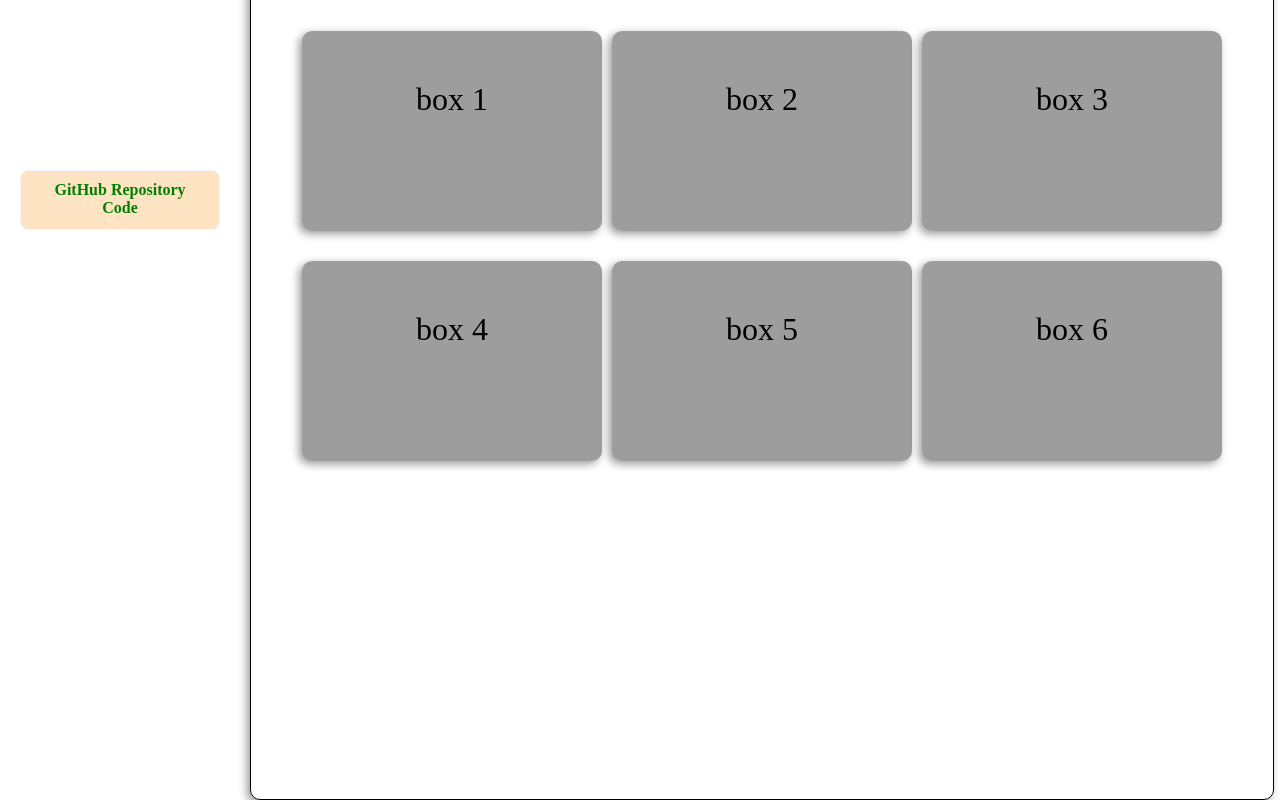
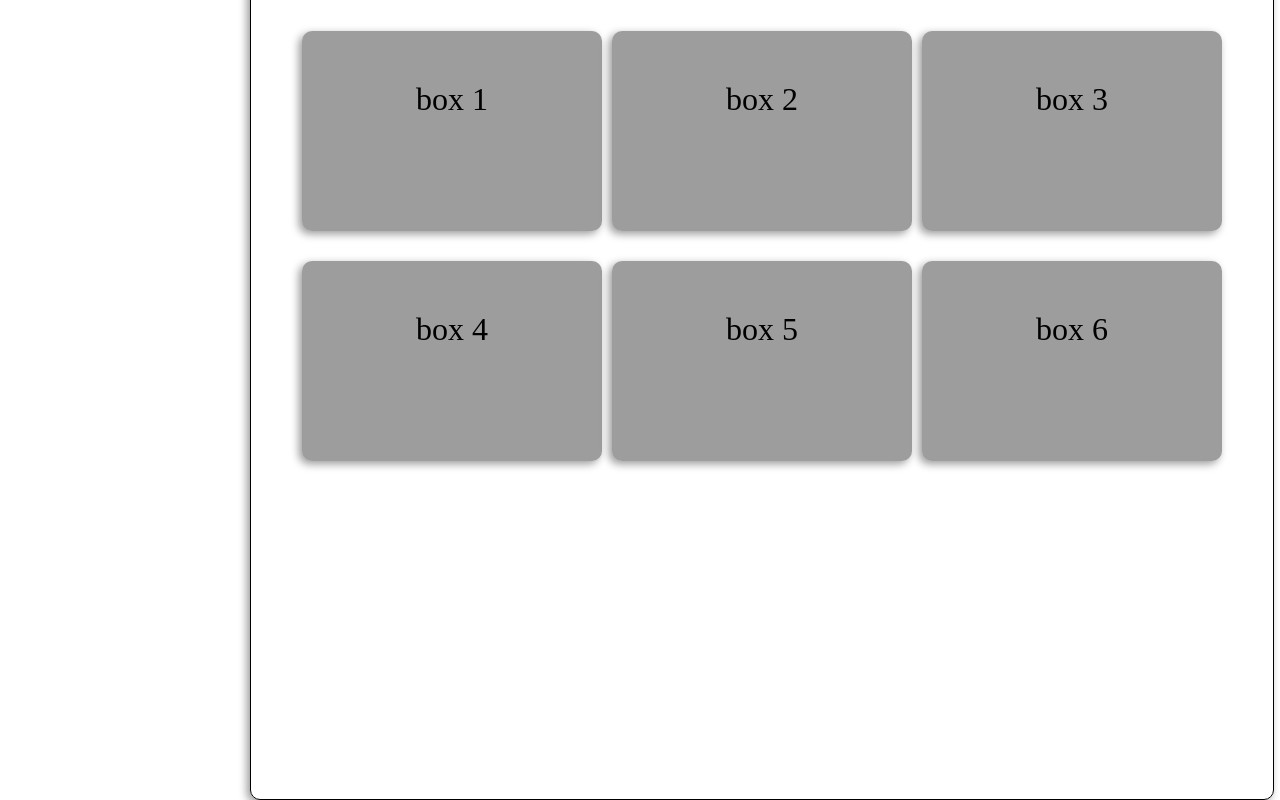
Before and after one commit to huzai569/wma-all-task, a plain HTML site: page CSS TASK-7/index.html in a window 1280 px wide. Shown: the part 750-1550 px from the top of the page. Drawn offline with Linux system fonts and the light colour scheme.

Commit message:
remove repo in css task 7

```diff
--- a/CSS TASK-7/index.html
+++ b/CSS TASK-7/index.html
@@ -75,9 +75,5 @@
             </div>
         </main>
 </div>
-
-
-
-<div id="repo-button"> <a href="https://github.com/huzai569/CSS-TASK-7.git">GitHub Repository Code</a></div>
 </body>
 </html>
--- a/CSS TASK-7/style.css
+++ b/CSS TASK-7/style.css
@@ -183,23 +183,3 @@ aside ul > li {
 .box-twoo ~ .boxes {
     margin-top: 20px;
 }
-#repo-button{
-    background-color: bisque;
-    color: aliceblue;
-    border: 1px solid;
-    border-radius: 8px;
-    padding: 10px 20px;
-    cursor: pointer;
-    margin-top: 20px;
-    margin-left: 20px;
-    font-size: 16px;
-    font-weight: bold;
-    width: 200px;
-    height: 60px;
-    text-align: center;
-
-}
-#repo-button a{
-    color: green;
-    text-decoration: none;
-}
```
